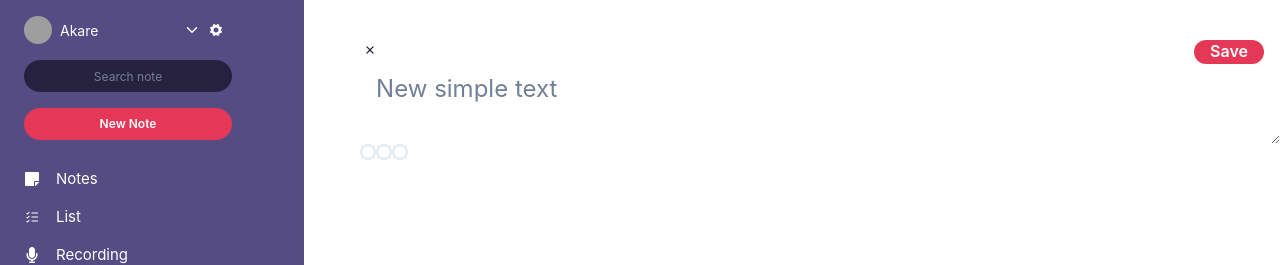
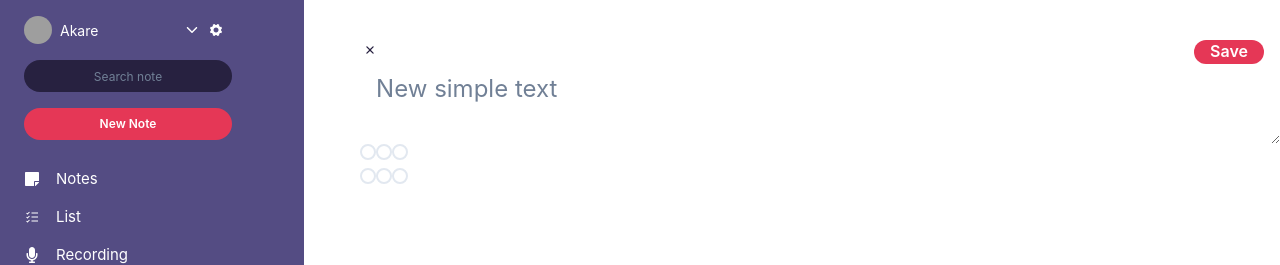
Before and after one commit to akareagwom/note-pal, a React (Vite) app: page /Layout in a window 1280 px wide. Shown: the top 265 px of the page. Built offline with nearby package versions, Linux system fonts and the light colour scheme; grey boxes are pictures that could not be loaded.

Commit message:
list radio

```diff
--- a/src/notes/components/ListCanva.tsx
+++ b/src/notes/components/ListCanva.tsx
@@ -16,6 +16,11 @@ const ListCanva: React.FC<Props> = ({  }) => {
             <Radio/>
             <Radio/>
        </RadioGroup>
+       <RadioGroup>
+            <Radio/>
+            <Radio/>
+            <Radio/>
+       </RadioGroup>
     </Box>
   );
 };
```
